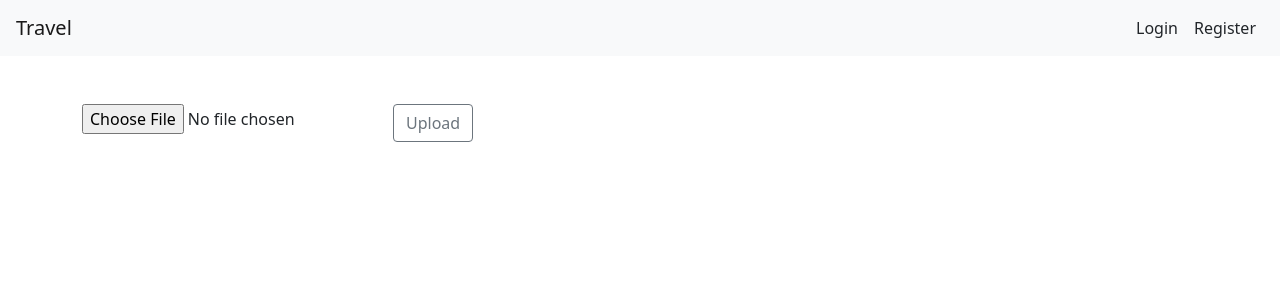
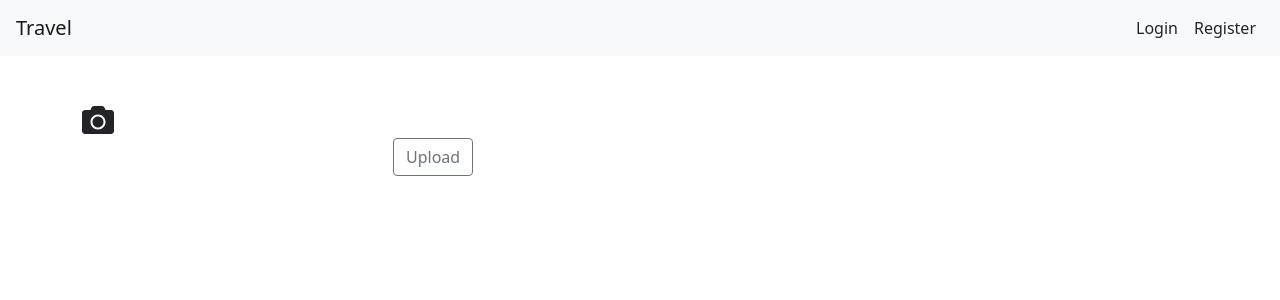
Before and after one commit to RizkyMaulita/travel-app, a React (Create React App) app: page /profile in a window 1280 px wide. Shown: the top 300 px of the page. Built offline with nearby package versions, Linux system fonts and the light colour scheme; no server answers.

Commit message:
add icon

```diff
--- a/src/pages/Profile.jsx
+++ b/src/pages/Profile.jsx
@@ -1,6 +1,8 @@
 import React, { useState } from "react"
 import { Cloudinary } from "../config/thirdParty"
 import { ToastContainer, toast } from 'react-toastify'
+import { FontAwesomeIcon } from "@fortawesome/react-fontawesome"
+import { faCamera } from '@fortawesome/free-solid-svg-icons'
 const { REACT_APP_CLOUD_NAME_CLOUDINARY, REACT_APP_UPLOAD_PRESET_CLOUDINARY } = process.env
 
 export default function ProfilePage () {
@@ -50,9 +52,10 @@ export default function ProfilePage () {
 
   return (
     <div className="container my-5">
+      <FontAwesomeIcon icon={faCamera} size="2x" onClick={_ => document.getElementById('input-image').click()} />
       <div className="input-group">
         <div className="custom-file">
-          <input type="file" className="custom-file-input" id="inputGroupFile04" onChange={e => onChangeFile(e)}/>
+          <input type="file" className="custom-file-input" id="input-image" style={{ opacity: 0 }} onChange={e => onChangeFile(e)}/>
         </div>
         <div className="input-group-append">
           <button className="btn btn-outline-secondary" type="button" onClick={() => onHandleUpload()}>Upload</button>
```
